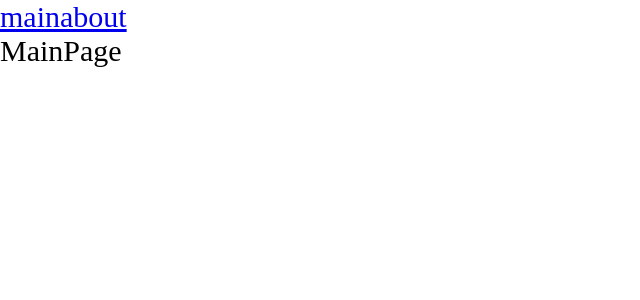
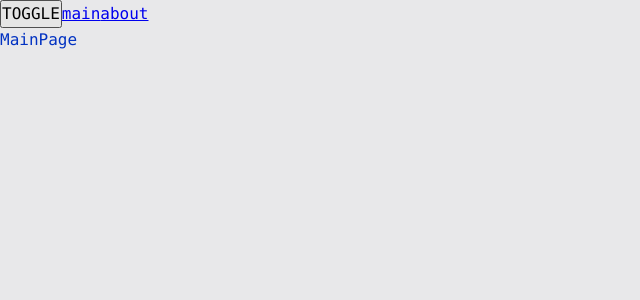
Before and after one commit to Nurbolot0225/production-project, a React app: page / in a window 1280 px wide. Shown: the top 300 px of the page, without its empty margins (0-640 px from the left). Built offline with nearby package versions, Linux system fonts and the light colour scheme.

Commit message:
Added light & dark theme

```diff
--- a/src/App.tsx
+++ b/src/App.tsx
@@ -1,23 +1,28 @@
 import React, {Suspense} from 'react';
-import './index.scss'
 import {Link, Route, Routes} from 'react-router-dom';
 import {AboutPageAsync} from './pages/AboutPage/AboutPage.async';
 import {MainPageAsync} from './pages/MainPage/MainPage.async';
+import './styles/index.scss'
+import {useTheme} from './theme/useTheme';
+
 
 const App = () => {
+    const {theme, toggleTheme} = useTheme()
+
     return (
-        <div className="app">
+        <div className={`app ${theme}`}>
+            <button onClick={toggleTheme}>TOGGLE</button>
             <Link to='/'>main</Link>
             <Link to='/about'>about</Link>
             <Suspense fallback={<div>Loading...</div>}>
                 <Routes>
                     <Route
+                        path={'/'}
+                        element={<MainPageAsync />}
+                    />
+                    <Route
                         path={'/about'}
                         element={<AboutPageAsync />}
-                    />
-                    <Route
-                        path={'/'}
-                        element={<MainPageAsync />}
                     />
                 </Routes>
             </Suspense>
--- a/src/index.scss
+++ /dev/null
@@ -1,9 +0,0 @@
-* {
-    margin: 0;
-    padding: 0;
-    box-sizing: border-box;
-}
-
-.app {
-    font-size: 30px;
-}
--- a/src/index.tsx
+++ b/src/index.tsx
@@ -1,10 +1,13 @@
 import {render} from 'react-dom';
 import {BrowserRouter} from 'react-router-dom';
 import App from './App';
+import ThemeProvider from './theme/ThemeProvider';
 
 render(
     <BrowserRouter>
-        <App />
+        <ThemeProvider>
+            <App />
+        </ThemeProvider>
     </BrowserRouter>,
     document.getElementById('root')
 )
--- /dev/null
+++ b/src/styles/index.scss
@@ -0,0 +1,13 @@
+@import "reset";
+@import "variables/global";
+@import "themes/normal";
+@import "themes/dark";
+
+.app {
+    font: var(--font-m);
+
+    background: var(--bg-color);
+    color: var(--primary-color);
+
+    min-height: 100vh;
+}
--- /dev/null
+++ b/src/styles/reset.scss
@@ -0,0 +1,13 @@
+* {
+    margin: 0;
+    padding: 0;
+    box-sizing: border-box;
+}
+
+input,
+button,
+textarea,
+select {
+    margin: 0;
+    font: inherit;
+}
--- /dev/null
+++ b/src/styles/themes/dark.scss
@@ -0,0 +1,6 @@
+.app.dark {
+    --bg-color: #0e0e75;
+
+    --primary-color: #049604;
+    --secondary-color: #04ff04;
+}
--- /dev/null
+++ b/src/styles/themes/normal.scss
@@ -0,0 +1,6 @@
+.app.light {
+    --bg-color: #e8e8ea;
+
+    --primary-color: #0232c2;
+    --secondary-color: #0449e0;
+}
--- /dev/null
+++ b/src/styles/variables/global.scss
@@ -0,0 +1,11 @@
+:root {
+    --font-family-main: Consolas, "Times New Roman", Serif;
+
+    --font-size-m: 16px;
+    --font-line-m: 24px;
+    --font-m: var(--font-size-m) / var(--font-line-m)  var(--font-family-main);
+
+    --font-size-l: 16px;
+    --font-line-l: 24px;
+    --font-l: var(--font-size-l) / var(--font-line-l)  var(--font-family-main);
+}
--- /dev/null
+++ b/src/theme/ThemeContext.ts
@@ -0,0 +1,15 @@
+import {createContext} from 'react';
+
+export enum Theme {
+    LIGHT = 'light',
+    DARK = 'dark'
+}
+
+export interface ThemeContextProps {
+    theme?: Theme;
+    setTheme?: (theme: Theme) => void;
+}
+
+export const ThemeContext = createContext<ThemeContextProps>({})
+
+export const LOCAL_STORAGE_THEME_KEY = 'theme'
--- /dev/null
+++ b/src/theme/ThemeProvider.tsx
@@ -0,0 +1,21 @@
+import React, {FC, useMemo, useState} from 'react';
+import {LOCAL_STORAGE_THEME_KEY, Theme, ThemeContext} from './ThemeContext';
+
+const defaultTheme = localStorage.getItem(LOCAL_STORAGE_THEME_KEY) as Theme || Theme.LIGHT
+
+const ThemeProvider: FC = ({children}) => {
+    const [theme, setTheme]  = useState<Theme>(defaultTheme)
+
+    const defaultProps = useMemo(() => ({
+        theme: theme,
+        setTheme: setTheme,
+    }), [theme])
+
+    return (
+        <ThemeContext.Provider value={defaultProps}>
+            {children}
+        </ThemeContext.Provider>
+    );
+};
+
+export default ThemeProvider;
--- /dev/null
+++ b/src/theme/useTheme.ts
@@ -0,0 +1,21 @@
+import {LOCAL_STORAGE_THEME_KEY, Theme, ThemeContext} from './ThemeContext';
+import {useContext} from 'react';
+
+interface UseThemeResult {
+    toggleTheme: () => void;
+    theme: Theme;
+}
+
+export function useTheme(): UseThemeResult {
+    const {theme, setTheme} = useContext(ThemeContext)
+
+    const toggleTheme = () => {
+        const newTheme = theme === Theme.DARK ? Theme.LIGHT : Theme.DARK
+        setTheme(newTheme);
+        localStorage.setItem(LOCAL_STORAGE_THEME_KEY, newTheme);
+    }
+
+    return {
+        theme, toggleTheme
+    }
+}
```
